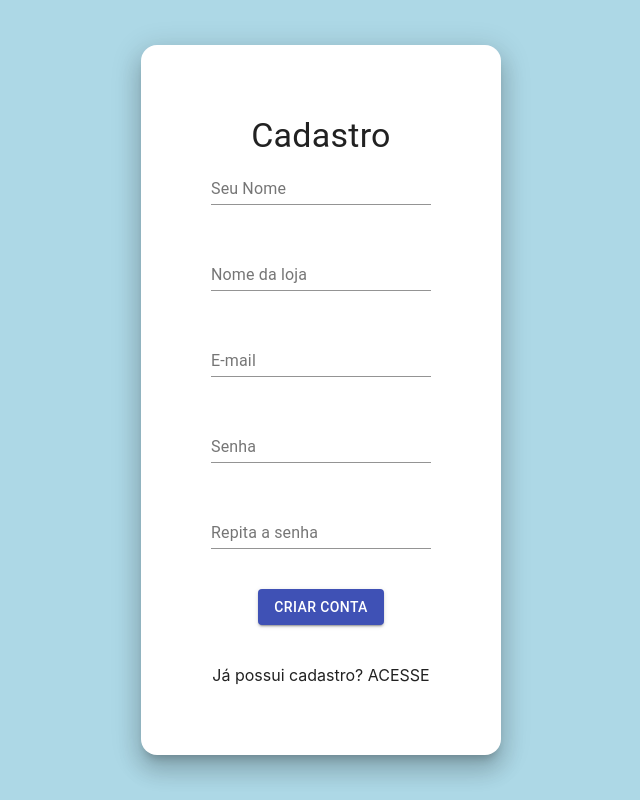
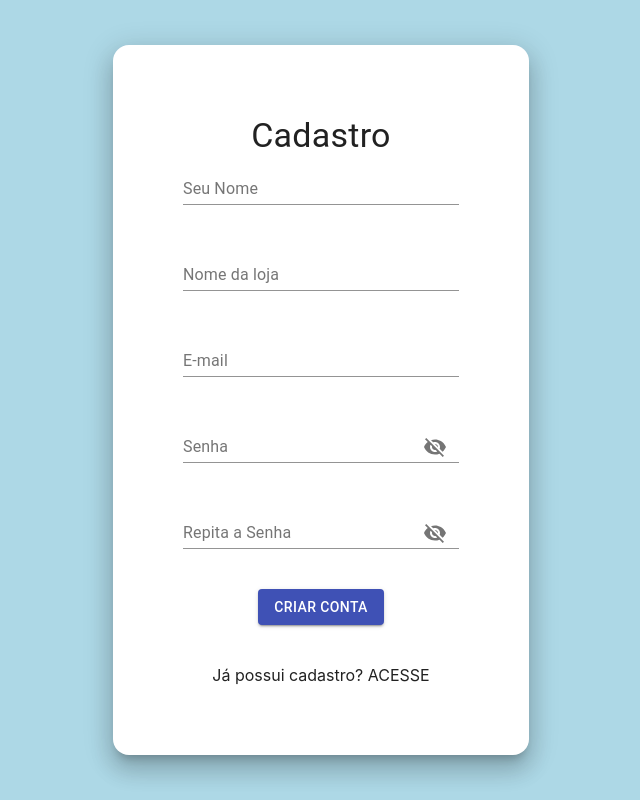
Before and after one commit to GabrielaBraun/desafio-front-mod3, a React (Create React App) app in the folder desafio-mod3/: page /cadastro in a window 1280 px wide. Shown: the whole page, without its empty margins (319-959 px from the left). Built offline with nearby package versions, Linux system fonts and the light colour scheme.

Commit message:
adionando icone de visibilidade da senha

```diff
--- a/desafio-mod3/package.json
+++ b/desafio-mod3/package.json
@@ -4,6 +4,7 @@
   "private": true,
   "dependencies": {
     "@material-ui/core": "^4.12.3",
+    "@material-ui/icons": "^4.11.2",
     "@testing-library/jest-dom": "^5.14.1",
     "@testing-library/react": "^11.2.7",
     "@testing-library/user-event": "^12.8.3",
--- a/desafio-mod3/src/Componentes/Paginas/cadastro.js
+++ b/desafio-mod3/src/Componentes/Paginas/cadastro.js
@@ -1,5 +1,6 @@
 import React from 'react';
-import {Card, TextField, Typography, Button} from '@material-ui/core';
+import {Card, TextField, Typography, Button, InputAdornment, IconButton, Input, InputLabel, FormControl} from '@material-ui/core';
+import {VisibilityOff} from '@material-ui/icons';
 import './styles.css';
 import useStyles from './style';
 
@@ -14,8 +15,38 @@ function Cadastro(){
                     <TextField label="Seu Nome" />
                     <TextField label="Nome da loja" />
                     <TextField label="E-mail" />
-                    <TextField label="Senha" />
-                    <TextField label="Repita a senha" />
+                    <FormControl>
+                        <InputLabel htmlFor="senha">Senha</InputLabel>
+                        <Input
+                            id="senha"
+                            type="password"
+                            endAdornment={
+                                <InputAdornment position="end">
+                                <IconButton
+                                    aria-label="toggle password visibility"
+                                >
+                                    <VisibilityOff />
+                                    </IconButton>
+                                </InputAdornment>
+                            }
+                        />
+                    </FormControl>
+                    <FormControl>
+                        <InputLabel htmlFor="senharepetida">Repita a Senha</InputLabel>
+                        <Input
+                            id="senharepetida"
+                            type="password"
+                            endAdornment={
+                                <InputAdornment position="end">
+                                <IconButton
+                                    aria-label="toggle password visibility"
+                                >
+                                    <VisibilityOff />
+                                    </IconButton>
+                                </InputAdornment>
+                            }
+                        />
+                    </FormControl>
                 </div>
                 <Button className={classes.button} variant="contained" color="primary">Criar conta</Button>
                 <Typography variant="p" component="p">Já possui cadastro? ACESSE</Typography>
```
Also changed, not shown: 1 other file (tests, documents, lock files or other folders).
